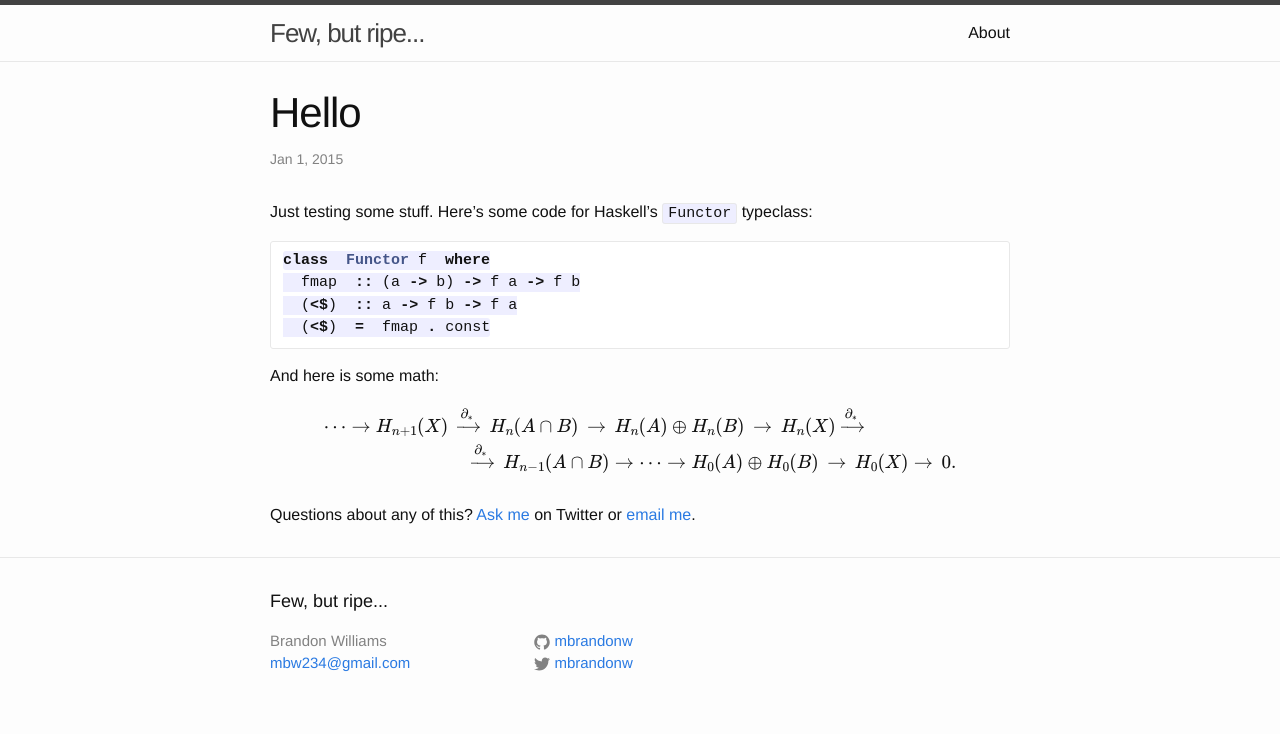
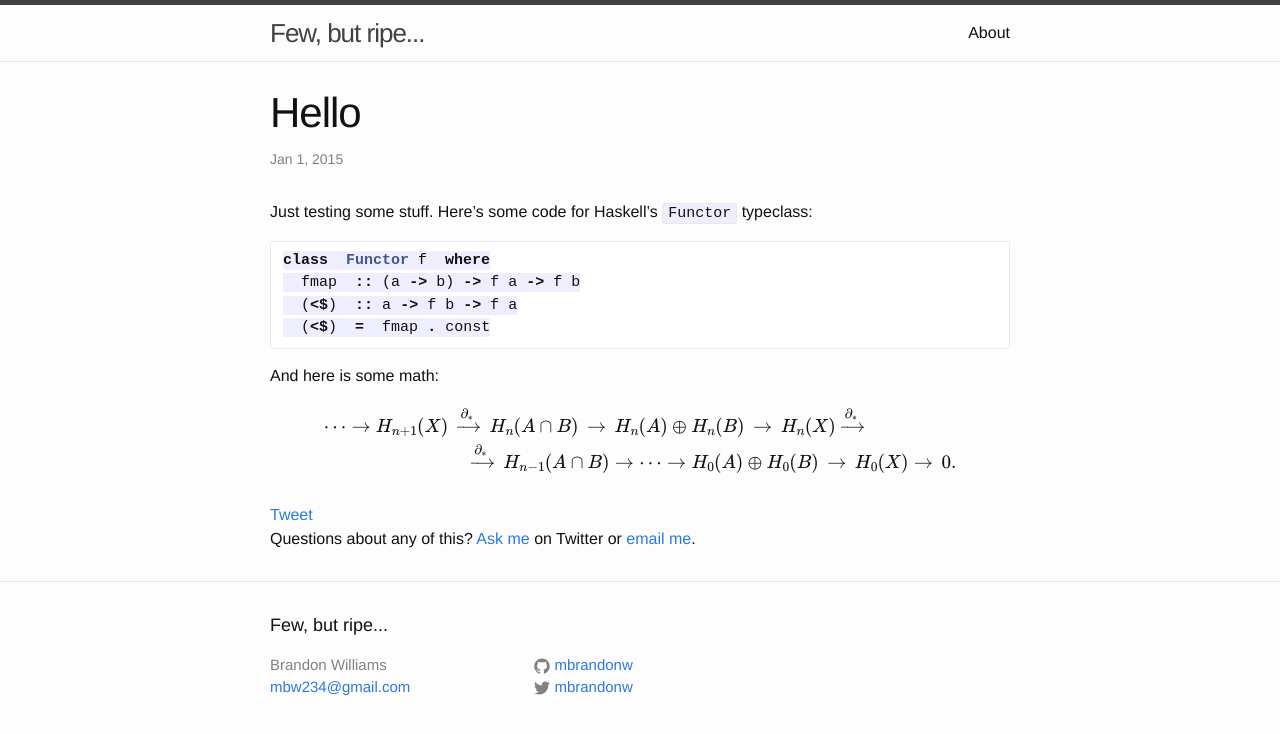
Before and after one commit to mbrandonw/mbrandonw.github.io, a Jekyll site: the page built from _posts/2015-01-01-hello.markdown, in a window 1280 px wide. Shown: the top 734 px of the page. Built offline with Jekyll 4.4.1, drawn with Linux system fonts in a browser that asks for light colours; Markdown is read by kramdown in place of the engine named in the settings; formulas are drawn with MathJax 3; comment, search, counter and statistics services are not loaded.

Commit message:
mebbe a lil tweet button.

```diff
--- a/_layouts/post.html
+++ b/_layouts/post.html
@@ -12,10 +12,11 @@ layout: default
     {{ content }}
   </article>
 
+  <a href="https://twitter.com/share" class="twitter-share-button" data-via="mbrandonw">Tweet</a> <script>!function(d,s,id){var js,fjs=d.getElementsByTagName(s)[0],p=/^http:/.test(d.location)?'http':'https';if(!d.getElementById(id)){js=d.createElement(s);js.id=id;js.src=p+'://platform.twitter.com/widgets.js';fjs.parentNode.insertBefore(js,fjs);}}(document, 'script', 'twitter-wjs');</script>
+
   <footer>
     Questions about any of this? <a href="https://twitter.com/intent/tweet?text=@mbrandonw " target="_blank">Ask me</a> on Twitter or <a href="mailto:mbw234@gmail.com">email me</a>.
   </footer>
-
 </div>
 
 <script type="text/javascript"
```
